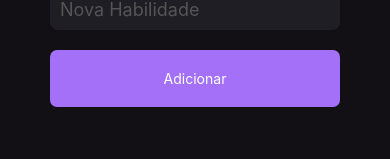
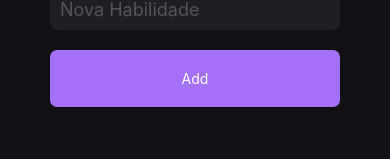
Before and after one commit to vanderL/myskill-mobile, a React Native app: screen / in a window 390 px wide. Shown: the part 157-316 px from the top of the page. Built offline with nearby package versions, Linux system fonts and the light colour scheme.

Commit message:
Adding Typescript

```diff
--- a/package.json
+++ b/package.json
@@ -17,11 +17,14 @@
     "@babel/core": "^7.12.9",
     "@babel/runtime": "^7.12.5",
     "@react-native-community/eslint-config": "^2.0.0",
+    "@types/react": "^18.0.20",
+    "@types/react-native": "^0.70.0",
     "babel-jest": "^26.6.3",
     "eslint": "^7.32.0",
     "jest": "^26.6.3",
     "metro-react-native-babel-preset": "^0.72.1",
-    "react-test-renderer": "18.1.0"
+    "react-test-renderer": "18.1.0",
+    "typescript": "^4.8.3"
   },
   "jest": {
     "preset": "react-native"
--- a/src/components/Button.js
+++ b/src/components/Button.tsx
@@ -1,14 +1,18 @@
 import React from 'react';
-import { StyleSheet, Text, TouchableOpacity } from 'react-native';
+import { StyleSheet, Text, TouchableOpacity, TouchableOpacityProps } from 'react-native';
 
-export function Button({ onPress }) {
+interface ButtonProps extends TouchableOpacityProps {
+  title: string
+}
+
+export function Button({ title, ...rest }: ButtonProps) {
   return (
     <TouchableOpacity
       style={styles.button}
       activeOpacity={.7}
-      onPress={onPress}
+      {...rest}
     >
-      <Text style={styles.buttonText}>Adicionar</Text>
+      <Text style={styles.buttonText}>{title}</Text>
     </TouchableOpacity>
   )
 }
--- a/src/components/SkillCard.js
+++ b/src/components/SkillCard.tsx
@@ -2,17 +2,21 @@ import React from "react";
 import {
   Text,
   StyleSheet,
-  Platform,
-  TouchableOpacity
+  TouchableOpacity,
+  TouchableOpacityProps
 } from "react-native";
 
-export function SkillCard({ skill }) {
+interface SkillCardProps extends TouchableOpacityProps {
+  skill: string;
+}
+export function SkillCard({ skill, ...rest }: SkillCardProps) {
 
   return (
 
     <TouchableOpacity
       style={styles.buttonSkill}
       activeOpacity={.7}
+      {...rest}
     >
       <Text style={styles.textSkill}>
         {skill}
--- a/src/pages/Home.js
+++ b/src/pages/Home.tsx
@@ -11,14 +11,29 @@ import {
 import { Button } from "../components/Button";
 import { SkillCard } from "../components/SkillCard";
 
+interface skill {
+  id: string;
+  name: string;
+}
+
 export function Home() {
-  const [newSkill, setNewSkill] = useState();
-  const [mySkills, setMySkills] = useState([]);
-  const [gretting, setGretting] = useState('');
+  const [newSkill, setNewSkill] = useState<string>('');
+  const [mySkills, setMySkills] = useState<skill[]>([]);
+  const [gretting, setGretting] = useState<string>('');
 
   function handleAddNewSkill() {
-    setMySkills(prevState => [...prevState, newSkill]);
+    const data = {
+      id: String(new Date().getTime()),
+      name: newSkill
+    }
+    setMySkills(prevState => [...prevState, data]);
     setNewSkill('');
+  }
+
+  function handleRemoveSkill(skillId: string) {
+    setMySkills(prevState => prevState.filter(
+      skill => skill.id !== skillId
+    ));
   }
 
   useEffect(() => {
@@ -53,7 +68,10 @@ export function Home() {
         value={newSkill}
       />
 
-      <Button onPress={handleAddNewSkill} />
+      <Button
+        title={"Add"}
+        onPress={handleAddNewSkill}
+      />
 
       <Text style={[styles.title, { marginVertical: 50 }]}>
         My Skills
@@ -62,11 +80,11 @@ export function Home() {
 
       <FlatList
         data={mySkills}
-        keyExtractor={item => item}
+        keyExtractor={item => item.id}
         renderItem={({ item }) => (
           <SkillCard
-            key={item}
-            skill={item}
+            skill={item.name}
+            onPress={() => handleRemoveSkill(item.id)}
           />
         )}
         showsVerticalScrollIndicator={false}
```
Also changed, not shown: tsconfig.json (added, +26 -0 lines), App.tsx (renamed from App.js), 1 other file (tests, documents, lock files or other folders).
